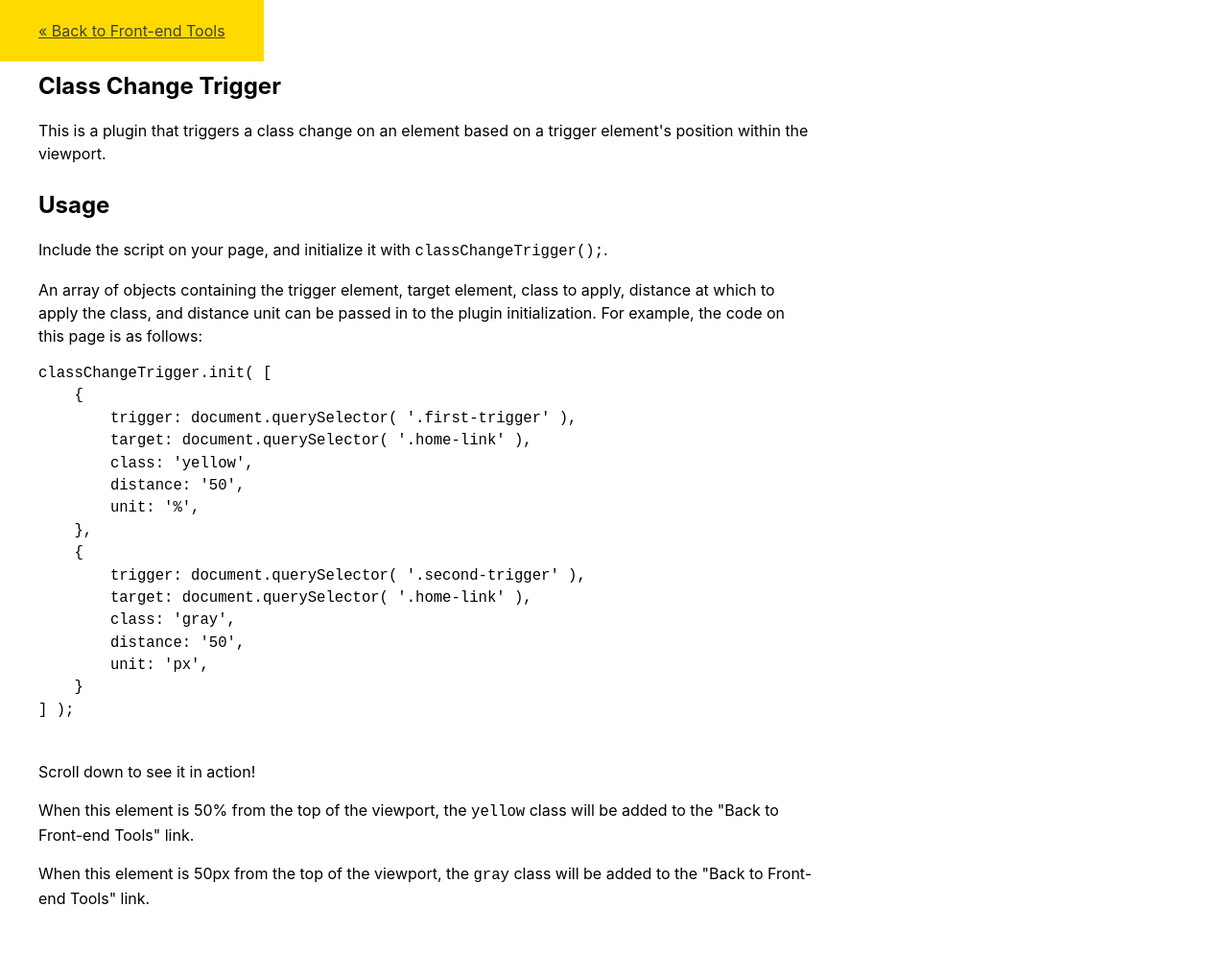
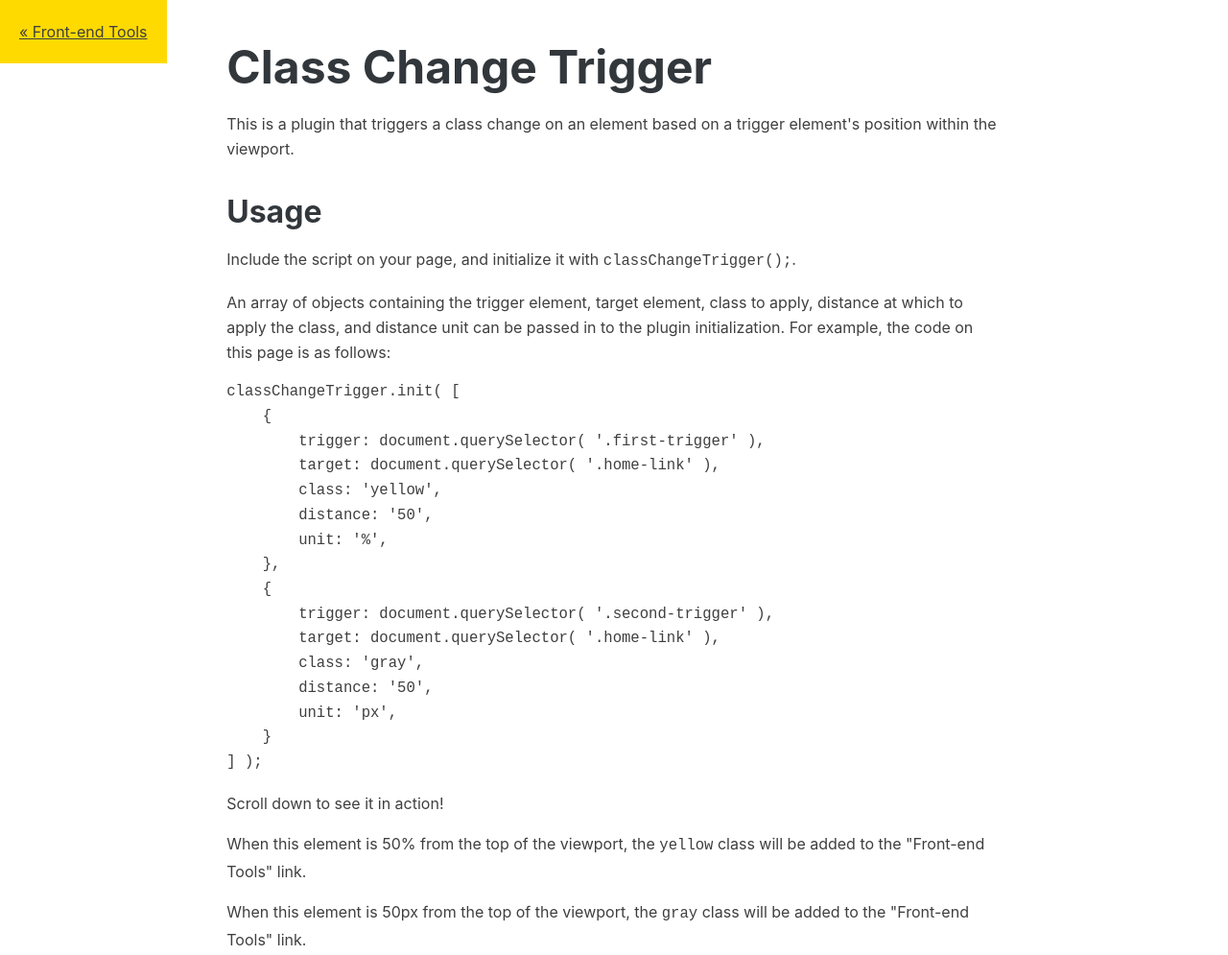
Before and after one commit to happyprime/front-end-tools, a website: page class-change-trigger/index.html in a window 1280 px wide. Shown: the top 995 px of the page at 96% size. Drawn offline with Linux system fonts and the light colour scheme.

Commit message:
Adjust markup and styles throughout to get things a bit more consistent

```diff
--- a/class-change-trigger/index.html
+++ b/class-change-trigger/index.html
@@ -11,9 +11,9 @@
 
 		<main id="main">
 
-			<article>
+			<a href="../"  class="home-link">&laquo; Front-end Tools</a>
 
-				<a href="../../"  class="home-link">&laquo; Back to Front-end Tools</a>
+			<article class="centered">
 
 				<h1>Class Change Trigger</h1>
 
@@ -26,8 +26,7 @@
 				<p>An array of objects containing the trigger element, target element, class to apply, distance at which to apply the class, and distance unit can be passed in to the plugin initialization. For example, the code on this page is as follows:</p>
 
 				<code>
-						<pre>
-classChangeTrigger.init( [
+						<pre>classChangeTrigger.init( [
 	{
 		trigger: document.querySelector( '.first-trigger' ),
 		target: document.querySelector( '.home-link' ),
@@ -42,15 +41,14 @@ classChangeTrigger.init( [
 		distance: '50',
 		unit: 'px',
 	}
-] );
-					</pre>
+] );</pre>
 				</code>
 
 				<p>Scroll down to see it in action!</p>
 
-				<p class="first-trigger">When this element is 50% from the top of the viewport, the <code>yellow</code> class will be added to the "Back to Front-end Tools" link.</p>
+				<p class="first-trigger">When this element is 50% from the top of the viewport, the <code>yellow</code> class will be added to the "Front-end Tools" link.</p>
 
-				<p class="second-trigger">When this element is 50px from the top of the viewport, the <code>gray</code> class will be added to the "Back to Front-end Tools" link.</p>
+				<p class="second-trigger">When this element is 50px from the top of the viewport, the <code>gray</code> class will be added to the "Front-end Tools" link.</p>
 
 				<p class="placeholder-content">Placeholder content</p>
 
--- a/class-change-trigger/src/style.css
+++ b/class-change-trigger/src/style.css
@@ -1,12 +1,4 @@
-article {
-	padding-top: calc(24px - 1em); /* Offset the fixed position "« Back..." link. */
-}
-
 .home-link {
-	left: 0;
-	padding: 20px 40px;
-	position: fixed;
-	top: 0;
 	transition: all 250ms ease;
 }
 
--- a/css/common.css
+++ b/css/common.css
@@ -18,15 +18,32 @@
 }
 
 body {
+	color: #3f3f3f;
 	font-family: system, -apple-system, ".SFNSText-Regular", "San Francisco", "Roboto", "Segoe UI", "Helvetica Neue", "Lucida Grande", sans-serif;
+	font-size: calc(18 / 16)rem;
+	line-height: 1.65;
 }
 
 main {
 	padding: 40px;
 }
 
+.home-link {
+	background: rgba( 255, 255, 255, 0.5 );
+	color: #1a1b1f;
+	left: 0;
+	padding: 20px;
+	position: fixed;
+	top: 0;
+	z-index: 1;
+}
+
 main > article {
 	max-width: 80ch;
+}
+
+main > article.centered {
+	margin: 0 auto;
 }
 
 code {
@@ -42,5 +59,31 @@ pre {
 	align-items: center;
 	align-content: center;
 	display: flex;
-	min-height: calc(100vh - 80px);
+	min-height: 100vh;
 }
+
+h1, h2, h3, h4, h5, h6 {
+	color: #32373c;
+	clear: both;
+	line-height: 1.25;
+}
+
+h1 {
+	font-size: 3em;
+}
+
+h2 {
+	font-size: 2em;
+}
+
+h3 {
+	font-size: 1.5em;
+	font-weight: 300;
+	letter-spacing: .05em;
+	margin: 2em 0 .75em;
+	text-transform: uppercase;
+}
+
+.article-content-flow > * + * {
+	margin-top: 1em;
+}
--- a/navigation/src/vertical.css
+++ b/navigation/src/vertical.css
@@ -12,8 +12,12 @@
 		display: none;
 	}
 
-	#nav ul {
+	#nav > ul {
 		display: block;
+	}
+
+	#nav li ul {
+		display: none;
 	}
 
 	main {
```
Also changed, not shown: navigation/vertical/index.html (+2 -4 lines), section-scroll/index.html (+6 -9 lines), section-scroll/src/style.css (+12 -0 lines).
